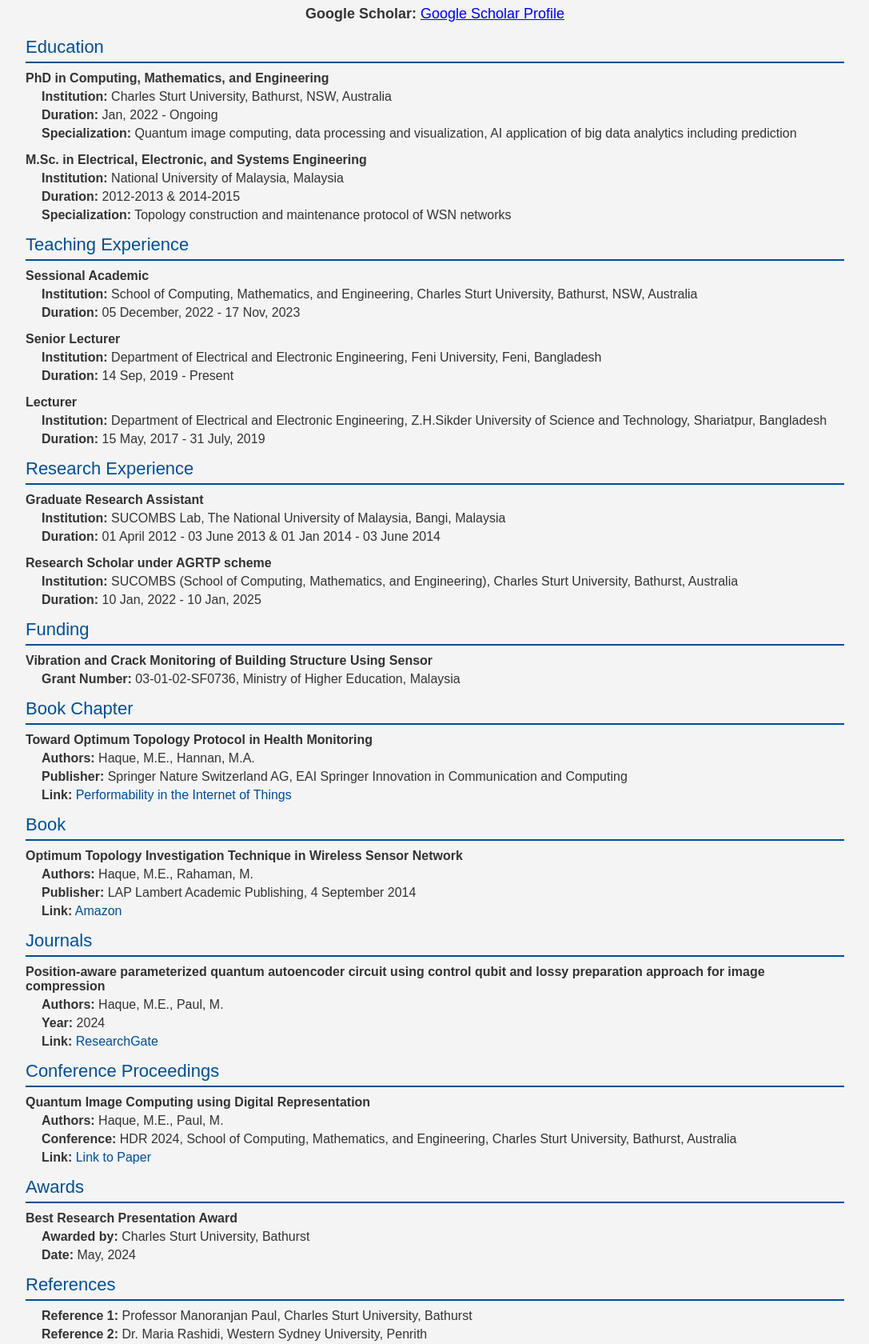
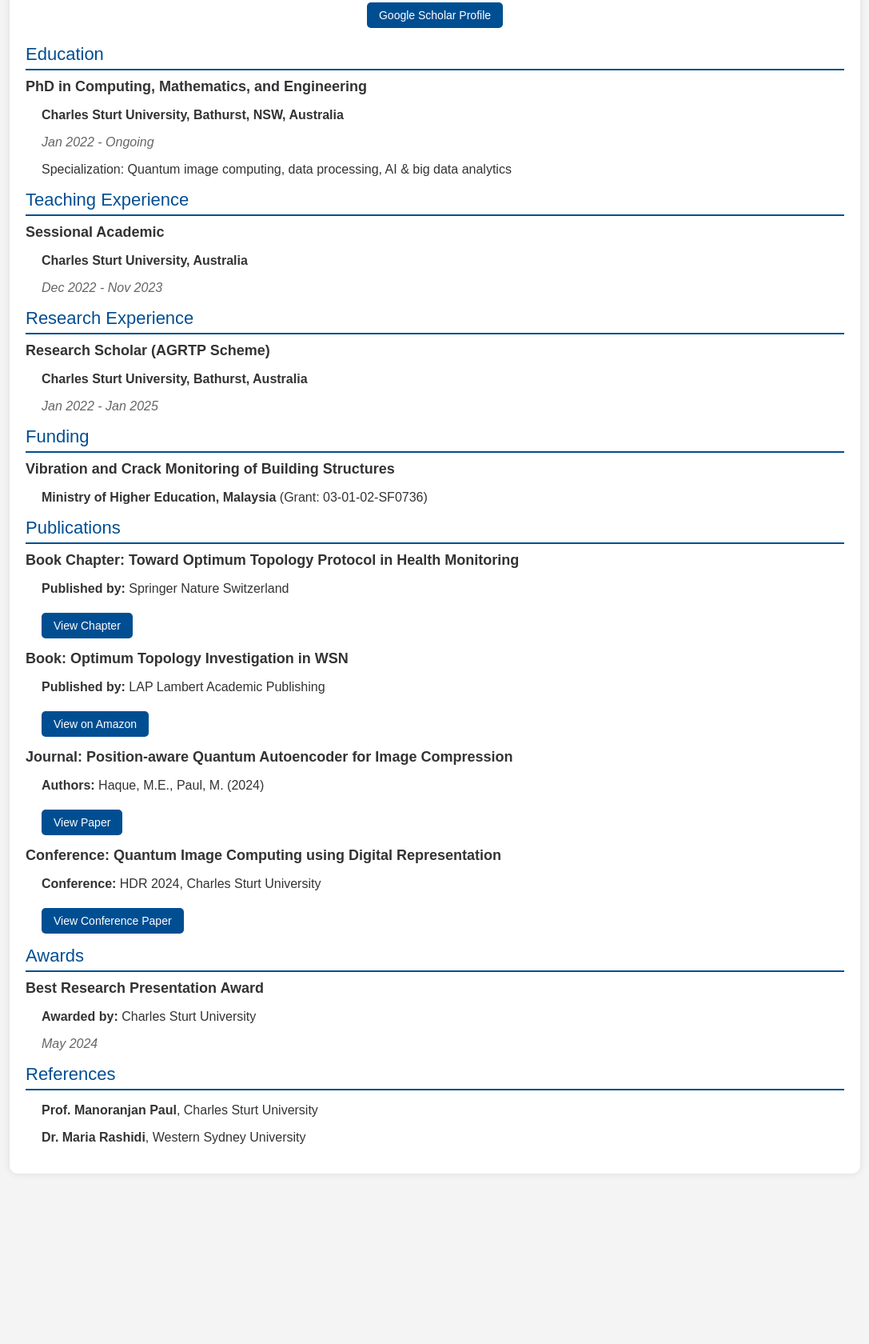
Before and after one commit to Ershadulhaque05/Ershadulhaque05.github.io, a plain HTML site: page index.html in a window 1280 px wide. Shown: the part 184-1864 px from the top of the page at 80% size, without its empty margins (96-1183 px from the left). After the commit the page ends 1671 px from the top, so only its background shows below. Drawn offline with Linux system fonts and the light colour scheme.

Commit message:
Update index.html

```diff
--- a/index.html
+++ b/index.html
@@ -14,20 +14,21 @@
         }
         .container {
             width: 80%;
-            margin: 0 auto;
+            margin: 20px auto;
+            background: #fff;
+            padding: 20px;
+            box-shadow: 0px 0px 10px rgba(0, 0, 0, 0.1);
+            border-radius: 10px;
         }
         h1, h2, h3, h4 {
-            color: #333;
+            color: #004e92;
         }
         .header {
             text-align: center;
-            margin-top: 20px;
+            margin-bottom: 20px;
         }
         .header h1 {
             font-size: 30px;
-        }
-        .header p {
-            font-size: 18px;
         }
         .section-title {
             font-size: 22px;
@@ -41,30 +42,31 @@
         }
         .entry .title {
             font-weight: bold;
+            font-size: 18px;
         }
         .entry .details {
             margin-left: 20px;
-        }
-        .entry .details p {
-            margin: 5px 0;
-        }
-        .entry .details a {
-            color: #004e92;
-            text-decoration: none;
-        }
-        .entry .details a:hover {
-            text-decoration: underline;
         }
         .entry .date {
             font-style: italic;
             color: #666;
         }
+        .button {
+            display: inline-block;
+            background: #004e92;
+            color: white;
+            padding: 8px 15px;
+            text-decoration: none;
+            border-radius: 5px;
+            font-size: 14px;
+            margin-top: 5px;
+        }
+        .button:hover {
+            background: #003366;
+        }
         .list {
             list-style-type: none;
             padding-left: 0;
-        }
-        .list li {
-            margin-bottom: 5px;
         }
     </style>
 </head>
@@ -72,27 +74,18 @@
     <div class="container">
         <div class="header">
             <h1>Ershadul Haque</h1>
-            <p>Curriculum Vitae</p>
             <p><strong>Address:</strong> 5 Rivet Pl, Kelso, 2795, NSW, Australia</p>
             <p><strong>Mobile:</strong> 0480377404 | <strong>Email:</strong> <a href="mailto:mhaque@csu.edu.au">mhaque@csu.edu.au</a></p>
-            <p><strong>Google Scholar:</strong> <a href="https://scholar.google.com.au/citations?user=01OZqX4AAAAJ&hl=en" target="_blank">Google Scholar Profile</a></p>
+            <a href="https://scholar.google.com.au/citations?user=01OZqX4AAAAJ&hl=en" target="_blank" class="button">Google Scholar Profile</a>
         </div>
 
         <div class="section-title">Education</div>
         <div class="entry">
             <div class="title">PhD in Computing, Mathematics, and Engineering</div>
             <div class="details">
-                <p><strong>Institution:</strong> Charles Sturt University, Bathurst, NSW, Australia</p>
-                <p><strong>Duration:</strong> Jan, 2022 - Ongoing</p>
-                <p><strong>Specialization:</strong> Quantum image computing, data processing and visualization, AI application of big data analytics including prediction</p>
-            </div>
-        </div>
-        <div class="entry">
-            <div class="title">M.Sc. in Electrical, Electronic, and Systems Engineering</div>
-            <div class="details">
-                <p><strong>Institution:</strong> National University of Malaysia, Malaysia</p>
-                <p><strong>Duration:</strong> 2012-2013 & 2014-2015</p>
-                <p><strong>Specialization:</strong> Topology construction and maintenance protocol of WSN networks</p>
+                <p><strong>Charles Sturt University, Bathurst, NSW, Australia</strong></p>
+                <p class="date">Jan 2022 - Ongoing</p>
+                <p>Specialization: Quantum image computing, data processing, AI & big data analytics</p>
             </div>
         </div>
 
@@ -100,86 +93,58 @@
         <div class="entry">
             <div class="title">Sessional Academic</div>
             <div class="details">
-                <p><strong>Institution:</strong> School of Computing, Mathematics, and Engineering, Charles Sturt University, Bathurst, NSW, Australia</p>
-                <p><strong>Duration:</strong> 05 December, 2022 - 17 Nov, 2023</p>
-            </div>
-        </div>
-        <div class="entry">
-            <div class="title">Senior Lecturer</div>
-            <div class="details">
-                <p><strong>Institution:</strong> Department of Electrical and Electronic Engineering, Feni University, Feni, Bangladesh</p>
-                <p><strong>Duration:</strong> 14 Sep, 2019 - Present</p>
-            </div>
-        </div>
-        <div class="entry">
-            <div class="title">Lecturer</div>
-            <div class="details">
-                <p><strong>Institution:</strong> Department of Electrical and Electronic Engineering, Z.H.Sikder University of Science and Technology, Shariatpur, Bangladesh</p>
-                <p><strong>Duration:</strong> 15 May, 2017 - 31 July, 2019</p>
+                <p><strong>Charles Sturt University, Australia</strong></p>
+                <p class="date">Dec 2022 - Nov 2023</p>
             </div>
         </div>
 
         <div class="section-title">Research Experience</div>
         <div class="entry">
-            <div class="title">Graduate Research Assistant</div>
+            <div class="title">Research Scholar (AGRTP Scheme)</div>
             <div class="details">
-                <p><strong>Institution:</strong> SUCOMBS Lab, The National University of Malaysia, Bangi, Malaysia</p>
-                <p><strong>Duration:</strong> 01 April 2012 - 03 June 2013 & 01 Jan 2014 - 03 June 2014</p>
-            </div>
-        </div>
-        <div class="entry">
-            <div class="title">Research Scholar under AGRTP scheme</div>
-            <div class="details">
-                <p><strong>Institution:</strong> SUCOMBS (School of Computing, Mathematics, and Engineering), Charles Sturt University, Bathurst, Australia</p>
-                <p><strong>Duration:</strong> 10 Jan, 2022 - 10 Jan, 2025</p>
+                <p><strong>Charles Sturt University, Bathurst, Australia</strong></p>
+                <p class="date">Jan 2022 - Jan 2025</p>
             </div>
         </div>
 
         <div class="section-title">Funding</div>
         <div class="entry">
-            <div class="title">Vibration and Crack Monitoring of Building Structure Using Sensor</div>
+            <div class="title">Vibration and Crack Monitoring of Building Structures</div>
             <div class="details">
-                <p><strong>Grant Number:</strong> 03-01-02-SF0736, Ministry of Higher Education, Malaysia</p>
+                <p><strong>Ministry of Higher Education, Malaysia</strong> (Grant: 03-01-02-SF0736)</p>
             </div>
         </div>
 
-        <div class="section-title">Book Chapter</div>
+        <div class="section-title">Publications</div>
         <div class="entry">
-            <div class="title">Toward Optimum Topology Protocol in Health Monitoring</div>
+            <div class="title">Book Chapter: Toward Optimum Topology Protocol in Health Monitoring</div>
             <div class="details">
-                <p><strong>Authors:</strong> Haque, M.E., Hannan, M.A.</p>
-                <p><strong>Publisher:</strong> Springer Nature Switzerland AG, EAI Springer Innovation in Communication and Computing</p>
-                <p><strong>Link:</strong> <a href="https://link.springer.com/chapter/10.1007/978-3-319-93557-7_6" target="_blank">Performability in the Internet of Things</a></p>
+                <p><strong>Published by:</strong> Springer Nature Switzerland</p>
+                <a href="https://link.springer.com/chapter/10.1007/978-3-319-93557-7_6" target="_blank" class="button">View Chapter</a>
             </div>
         </div>
 
-        <div class="section-title">Book</div>
         <div class="entry">
-            <div class="title">Optimum Topology Investigation Technique in Wireless Sensor Network</div>
+            <div class="title">Book: Optimum Topology Investigation in WSN</div>
             <div class="details">
-                <p><strong>Authors:</strong> Haque, M.E., Rahaman, M.</p>
-                <p><strong>Publisher:</strong> LAP Lambert Academic Publishing, 4 September 2014</p>
-                <p><strong>Link:</strong> <a href="https://www.amazon.com.au/Optimum-Topology-Investigation-Technique-Wireless/dp/3659596221" target="_blank">Amazon</a></p>
+                <p><strong>Published by:</strong> LAP Lambert Academic Publishing</p>
+                <a href="https://www.amazon.com.au/Optimum-Topology-Investigation-Technique-Wireless/dp/3659596221" target="_blank" class="button">View on Amazon</a>
             </div>
         </div>
 
-        <div class="section-title">Journals</div>
         <div class="entry">
-            <div class="title">Position-aware parameterized quantum autoencoder circuit using control qubit and lossy preparation approach for image compression</div>
+            <div class="title">Journal: Position-aware Quantum Autoencoder for Image Compression</div>
             <div class="details">
-                <p><strong>Authors:</strong> Haque, M.E., Paul, M.</p>
-                <p><strong>Year:</strong> 2024</p>
-                <p><strong>Link:</strong> <a href="https://doi.org/10.13140/RG.2.2.18501.05600" target="_blank">ResearchGate</a></p>
+                <p><strong>Authors:</strong> Haque, M.E., Paul, M. (2024)</p>
+                <a href="https://doi.org/10.13140/RG.2.2.18501.05600" target="_blank" class="button">View Paper</a>
             </div>
         </div>
 
-        <div class="section-title">Conference Proceedings</div>
         <div class="entry">
-            <div class="title">Quantum Image Computing using Digital Representation</div>
+            <div class="title">Conference: Quantum Image Computing using Digital Representation</div>
             <div class="details">
-                <p><strong>Authors:</strong> Haque, M.E., Paul, M.</p>
-                <p><strong>Conference:</strong> HDR 2024, School of Computing, Mathematics, and Engineering, Charles Sturt University, Bathurst, Australia</p>
-                <p><strong>Link:</strong> <a href="https://doi.org/10.13140/RG.2.2.22273.26722" target="_blank">Link to Paper</a></p>
+                <p><strong>Conference:</strong> HDR 2024, Charles Sturt University</p>
+                <a href="https://doi.org/10.13140/RG.2.2.22273.26722" target="_blank" class="button">View Conference Paper</a>
             </div>
         </div>
 
@@ -187,16 +152,16 @@
         <div class="entry">
             <div class="title">Best Research Presentation Award</div>
             <div class="details">
-                <p><strong>Awarded by:</strong> Charles Sturt University, Bathurst</p>
-                <p><strong>Date:</strong> May, 2024</p>
+                <p><strong>Awarded by:</strong> Charles Sturt University</p>
+                <p class="date">May 2024</p>
             </div>
         </div>
 
         <div class="section-title">References</div>
         <div class="entry">
             <div class="details">
-                <p><strong>Reference 1:</strong> Professor Manoranjan Paul, Charles Sturt University, Bathurst</p>
-                <p><strong>Reference 2:</strong> Dr. Maria Rashidi, Western Sydney University, Penrith</p>
+                <p><strong>Prof. Manoranjan Paul</strong>, Charles Sturt University</p>
+                <p><strong>Dr. Maria Rashidi</strong>, Western Sydney University</p>
             </div>
         </div>
     </div>
```
